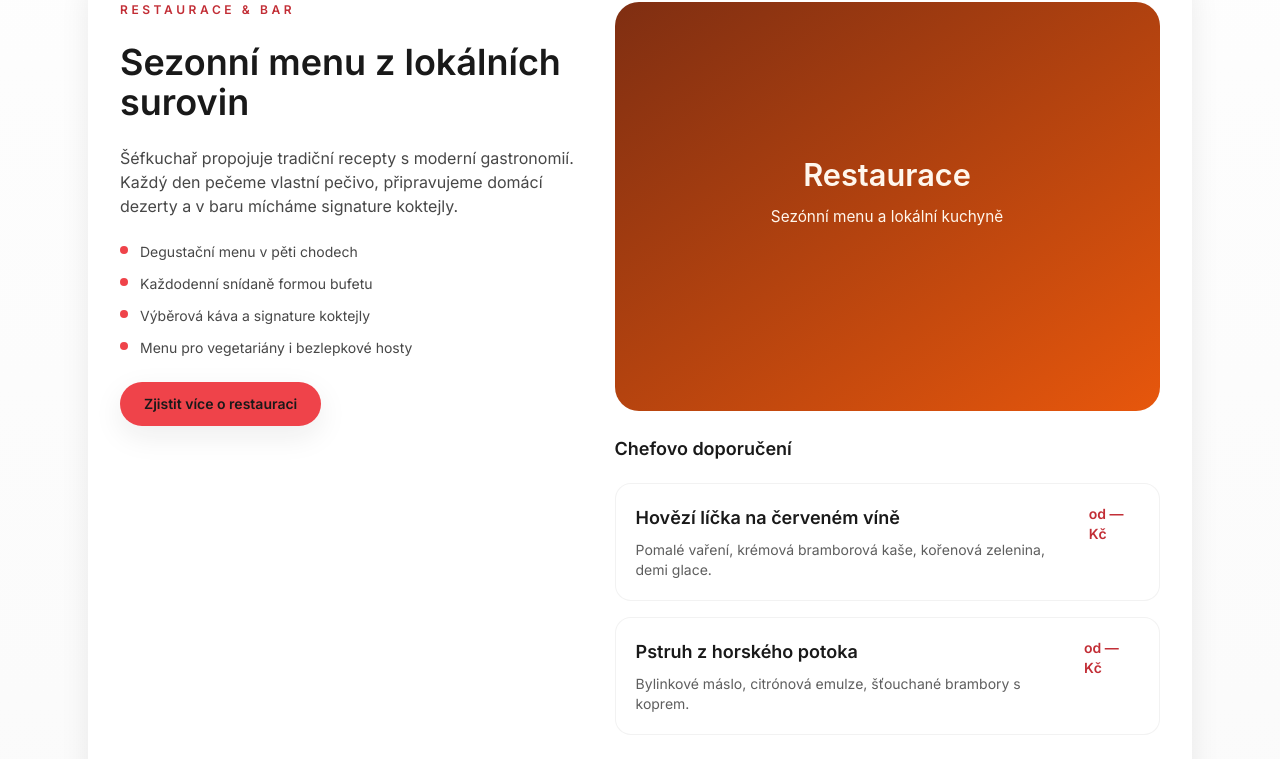
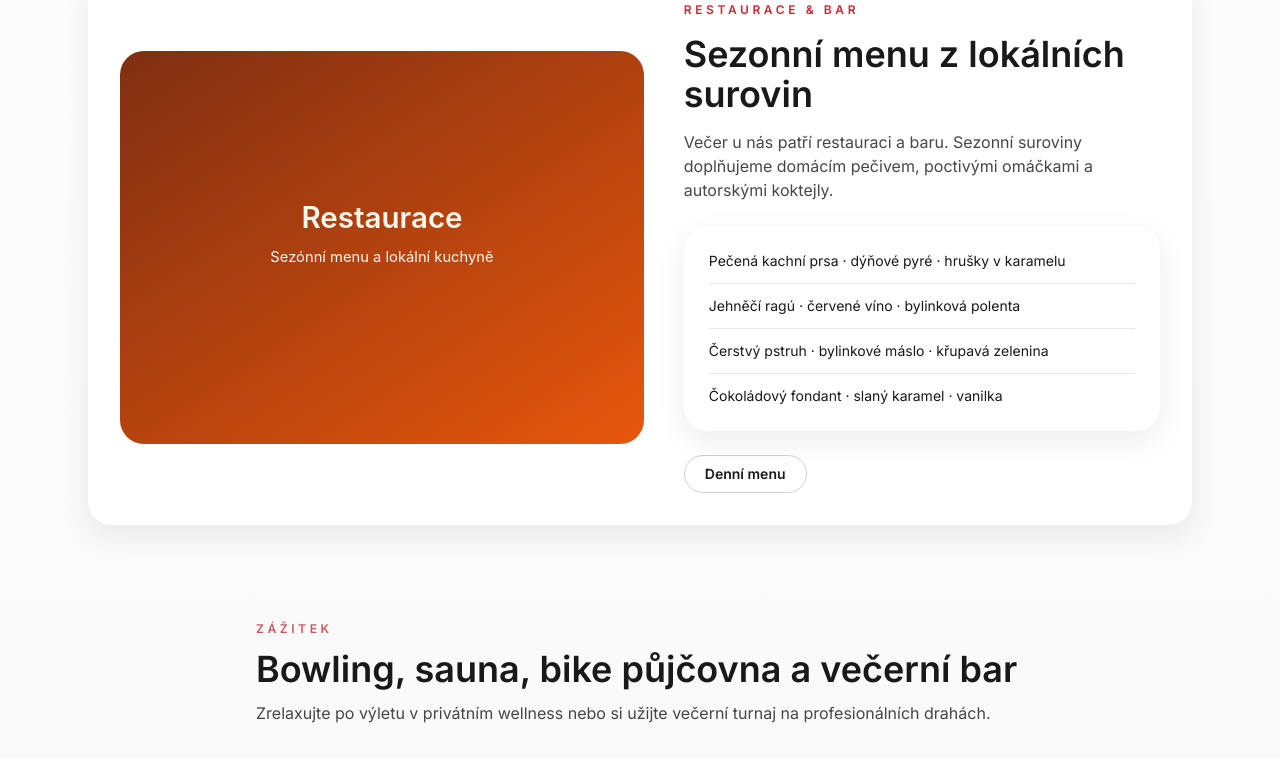
Before and after one commit to domin211/U-Fandy-Web, a Next.js app: page / in a window 1280 px wide. Shown: the part 2950-3709 px from the top of the page. Built offline with nearby package versions, Linux system fonts and the light colour scheme.

Commit message:
feat: refresh restaurant bar section

```diff
--- a/app/(routes)/(home)/page.tsx
+++ b/app/(routes)/(home)/page.tsx
@@ -3,7 +3,6 @@ import Link from 'next/link';
 import { getLocale } from 'next-intl/server';
 import SectionHeading from '@/components/SectionHeading';
 import RoomCard from '@/components/RoomCard';
-import MenuItemCard from '@/components/MenuItemCard';
 import Gallery from '@/components/Gallery';
 import HoursTable from '@/components/HoursTable';
 import ReservationForm from '@/components/ReservationForm';
@@ -12,7 +11,6 @@ import { OnlineReservationForm } from '@/components/online-reservation-form';
 import { Playfair_Display } from 'next/font/google';
 
 import roomsData from '@/data/rooms';
-import menuData from '@/data/menu';
 import hoursData from '@/data/hours';
 import heroBackgroundsData from '@/data/hero-backgrounds';
 
@@ -32,7 +30,6 @@ export default async function HomePage() {
   const dictionary = await getDictionary(locale);
 
   const rooms = roomsData[locale];
-  const menu = menuData[locale];
   const hours = hoursData[locale];
   const heroBackgrounds = heroBackgroundsData[locale];
 
@@ -136,49 +133,38 @@ export default async function HomePage() {
         </div>
       </section>
 
-      <section className="mx-auto max-w-6xl space-y-12 px-4 sm:px-6">
-        <div className="grid gap-10 overflow-hidden rounded-3xl bg-canvas-200 p-8 shadow-soft lg:grid-cols-[1fr_1.2fr]">
-          <div className="space-y-6">
-            <p className="text-xs font-semibold uppercase tracking-[0.3em] text-brand-dark">{home.restaurantSection.eyebrow}</p>
-            <h2 className="text-3xl font-semibold text-topbar sm:text-4xl">{home.restaurantSection.title}</h2>
-            <p className="text-base text-topbar/80">{home.restaurantSection.description}</p>
-            <ul className="space-y-3 text-sm text-topbar/80">
-              {home.restaurantSection.highlights.map((item) => (
-                <li key={item} className="flex items-start gap-3">
-                  <span className="mt-1 h-2 w-2 rounded-full bg-brand" aria-hidden="true" />
-                  <span>{item}</span>
-                </li>
-              ))}
-            </ul>
-            <Link
-              href="/restaurace"
-              className="inline-flex items-center gap-2 rounded-full bg-brand px-6 py-3 text-sm font-semibold text-topbar shadow-soft transition hover:bg-brand-light focus-visible:outline focus-visible:outline-2 focus-visible:outline-offset-2 focus-visible:outline-brand"
-            >
-              {home.restaurantSection.cta}
-            </Link>
-          </div>
-          <div className="space-y-6">
+      <section className="mx-auto max-w-6xl px-4 sm:px-6">
+        <div className="grid gap-10 overflow-hidden rounded-3xl bg-canvas-200 p-8 shadow-soft lg:grid-cols-[1.1fr_1fr] lg:items-center">
           <div className="relative aspect-[4/3] w-full overflow-hidden rounded-3xl bg-canvas-300">
             <Image
               src="/images/placeholders/restaurant.svg"
               alt={home.restaurantSection.imageAlt}
               fill
               className="object-cover"
-                sizes="(max-width: 1024px) 100vw, 50vw"
+              sizes="(max-width: 1024px) 100vw, 55vw"
             />
           </div>
-            <div className="space-y-5">
-              {menu.sections.map((section) => (
-                <div key={section.title} className="space-y-5">
-                  <h3 className="text-lg font-semibold text-topbar">{section.title}</h3>
+          <div className="flex flex-col gap-6">
             <div className="space-y-4">
-                    {section.items.map((item) => (
-                      <MenuItemCard key={item.title} {...item} />
+              <p className="text-xs font-semibold uppercase tracking-[0.3em] text-brand-dark">{home.restaurantSection.eyebrow}</p>
+              <h2 className="text-3xl font-semibold text-topbar sm:text-4xl">{home.restaurantSection.title}</h2>
+              <p className="text-base text-topbar/80">{home.restaurantSection.description}</p>
+            </div>
+            <div className="rounded-3xl border border-white/50 bg-white/80 p-6 shadow-soft backdrop-blur-sm">
+              <ul className="list-none divide-y divide-topbar/10 text-sm text-topbar">
+                {home.restaurantSection.specials.map((item) => (
+                  <li key={item} className="py-3 first:pt-0 last:pb-0">
+                    {item}
+                  </li>
                 ))}
+              </ul>
             </div>
-                </div>
-              ))}
-            </div>
+            <Link
+              href="/restaurace"
+              className="inline-flex w-fit items-center justify-center rounded-full border border-topbar/20 px-5 py-2 text-sm font-semibold text-topbar transition hover:border-brand hover:text-brand focus-visible:outline focus-visible:outline-2 focus-visible:outline-offset-2 focus-visible:outline-brand"
+            >
+              {home.restaurantSection.cta}
+            </Link>
           </div>
         </div>
       </section>
--- a/messages/cs.ts
+++ b/messages/cs.ts
@@ -149,14 +149,14 @@ const cs: Messages = {
       eyebrow: 'Restaurace & Bar',
       title: 'Sezonní menu z lokálních surovin',
       description:
-        'Šéfkuchař propojuje tradiční recepty s moderní gastronomií. Každý den pečeme vlastní pečivo, připravujeme domácí dezerty a v baru mícháme signature koktejly.',
-      highlights: [
-        'Degustační menu v pěti chodech',
-        'Každodenní snídaně formou bufetu',
-        'Výběrová káva a signature koktejly',
-        'Menu pro vegetariány i bezlepkové hosty'
+        'Večer u nás patří restauraci a baru. Sezonní suroviny doplňujeme domácím pečivem, poctivými omáčkami a autorskými koktejly.',
+      specials: [
+        'Pečená kachní prsa · dýňové pyré · hrušky v karamelu',
+        'Jehněčí ragú · červené víno · bylinková polenta',
+        'Čerstvý pstruh · bylinkové máslo · křupavá zelenina',
+        'Čokoládový fondant · slaný karamel · vanilka'
       ],
-      cta: 'Zjistit více o restauraci',
+      cta: 'Denní menu',
       imageAlt: 'Restaurace U Fandy'
     },
     experienceSection: {
--- a/messages/de.ts
+++ b/messages/de.ts
@@ -149,14 +149,14 @@ const de: Messages = {
       eyebrow: 'Restaurant & Bar',
       title: 'Saisonale Menüs aus regionalen Zutaten',
       description:
-        'Der Chefkoch verbindet traditionelle Rezepte mit moderner Küche. Täglich backen wir Brot, kreieren Desserts und mixen Signature-Cocktails.',
-      highlights: [
-        'Fünf-Gänge-Degustationsmenü',
-        'Tägliches Frühstücksbuffet',
-        'Spezialitätenkaffee und Signature-Cocktails',
-        'Optionen für Vegetarier und glutenfreie Gäste'
+        'Die Abende gehören unserem Restaurant und der Bar: saisonale Zutaten, hausgebackenes Brot, kräftige Saucen und Signature-Cocktails.',
+      specials: [
+        'Gebratene Entenbrust · Kürbispüree · karamellisierte Birne',
+        'Langsam geschmortes Lammragout · Rotweinjus · Kräuterpolenta',
+        'Gebratene Forelle · Kräuterbutter · knackiges Gartengemüse',
+        'Warmer Schokoladenfondant · Salzkaramell · Vanilleeis'
       ],
-      cta: 'Mehr über das Restaurant',
+      cta: 'Tagesmenü',
       imageAlt: 'Restaurant U Fandy'
     },
     experienceSection: {
--- a/messages/en.ts
+++ b/messages/en.ts
@@ -149,14 +149,14 @@ const en: Messages = {
       eyebrow: 'Restaurant & Bar',
       title: 'Seasonal menus from local ingredients',
       description:
-        'Our chef blends traditional recipes with modern gastronomy. We bake our own bread, craft desserts and shake signature cocktails every day.',
-      highlights: [
-        'Five-course tasting menu',
-        'Daily breakfast buffet',
-        'Specialty coffee and signature cocktails',
-        'Vegetarian and gluten-free options'
+        'Evenings belong to our restaurant and bar, where seasonal ingredients meet house-made breads, rich sauces and signature cocktails.',
+      specials: [
+        'Roasted duck breast · pumpkin purée · caramelized pear',
+        'Slow-cooked lamb ragout · red wine jus · herb polenta',
+        'Pan-seared trout · herb butter · crisp garden vegetables',
+        'Warm chocolate fondant · salted caramel · vanilla bean ice cream'
       ],
-      cta: 'Learn more about the restaurant',
+      cta: 'Daily menu',
       imageAlt: 'Restaurant U Fandy'
     },
     experienceSection: {
--- a/messages/pl.ts
+++ b/messages/pl.ts
@@ -149,14 +149,14 @@ const pl: Messages = {
       eyebrow: 'Restauracja i Bar',
       title: 'Sezonowe menu z lokalnych produktów',
       description:
-        'Szef kuchni łączy tradycyjne receptury z nowoczesną gastronomią. Codziennie pieczemy własne pieczywo, przygotowujemy desery i mieszamy autorskie koktajle.',
-      highlights: [
-        'Degustacyjne menu pięciodaniowe',
-        'Codzienne śniadanie w formie bufetu',
-        'Wyborna kawa i autorskie koktajle',
-        'Opcje dla wegetarian i bez glutenu'
+        'Wieczory należą do naszej restauracji i baru. Sezonowe produkty łączymy z domowym pieczywem, wyrazistymi sosami i autorskimi koktajlami.',
+      specials: [
+        'Pieczona pierś z kaczki · puree z dyni · karmelizowana gruszka',
+        'Długo duszony gulasz z jagnięciny · sos z czerwonego wina · ziołowa polenta',
+        'Pstrąg z patelni · masło ziołowe · chrupiące warzywa ogrodowe',
+        'Ciepły fondant czekoladowy · słony karmel · lody waniliowe'
       ],
-      cta: 'Dowiedz się więcej o restauracji',
+      cta: 'Menu dnia',
       imageAlt: 'Restauracja U Fandy'
     },
     experienceSection: {
--- a/messages/schema.ts
+++ b/messages/schema.ts
@@ -120,7 +120,7 @@ export type Messages = {
       eyebrow: string;
       title: string;
       description: string;
-      highlights: ReadonlyArray<string>;
+      specials: ReadonlyArray<string>;
       cta: string;
       imageAlt: string;
     };
--- a/messages/sk.ts
+++ b/messages/sk.ts
@@ -149,14 +149,14 @@ const sk: Messages = {
       eyebrow: 'Reštaurácia & Bar',
       title: 'Sezónne menu z lokálnych surovín',
       description:
-        'Šéfkuchár spája tradičné recepty s modernou gastronómiou. Denne pečieme vlastné pečivo, pripravujeme dezerty a miešame signature koktejly.',
-      highlights: [
-        'Degustačné menu v piatich chodoch',
-        'Každodenné raňajky formou bufetu',
-        'Výberová káva a signature koktejly',
-        'Menu pre vegetariánov aj bezlepkových hostí'
+        'Večer patrí našej reštaurácii a baru. Sezónne suroviny dopĺňame domácim pečivom, výraznými omáčkami a autorskými kokteilmi.',
+      specials: [
+        'Pečené kačacie prsia · tekvicové pyré · karamelizovaná hruška',
+        'Pomaly dusené jahňacie ragú · červené víno · bylinková polenta',
+        'Pstruh na panvici · bylinkové maslo · chrumkavá zelenina',
+        'Teplý čokoládový fondant · slaný karamel · vanilková zmrzlina'
       ],
-      cta: 'Zistiť viac o reštaurácii',
+      cta: 'Denné menu',
       imageAlt: 'Reštaurácia U Fandy'
     },
     experienceSection: {
```
Lines whose indentation alone changed are shown as unchanged.
